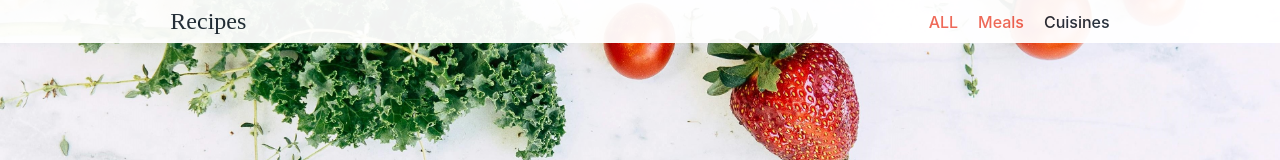
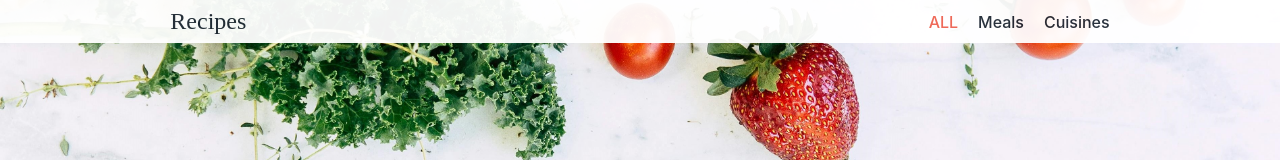
Before and after one commit to Anca2022/recipe-app-react, a React (Create React App) app: page / in a window 1280 px wide. Shown: the top 160 px of the page. Built offline with nearby package versions, Linux system fonts and the light colour scheme; a web font is replaced by a local one.

Commit message:
filteredResult component needed?

```diff
--- a/src/components/Navbar.js
+++ b/src/components/Navbar.js
@@ -25,7 +25,7 @@ export default function Navbar () {
             <ul className="navigation">
                 <li><NavLink to="/" className={({isActive})=>isActive ? 'is-active' : ''}>ALL</NavLink></li>
                 <li onMouseOver={handleMouseOverMeals} onMouseOut={handleMouseOutMeals}>
-                    <NavLink to="/" className={({isActive})=>isActive ? 'is-active' : ''}>Meals</NavLink>
+                    <NavLink to="/meals" className={({isActive})=>isActive ? 'is-active' : ''}>Meals</NavLink>
                     <div className='meals' ref={mealsRef}>
                         <ul>
                             <li><Link to="/meals?meal=breakfast">breakfast</Link></li>
```
